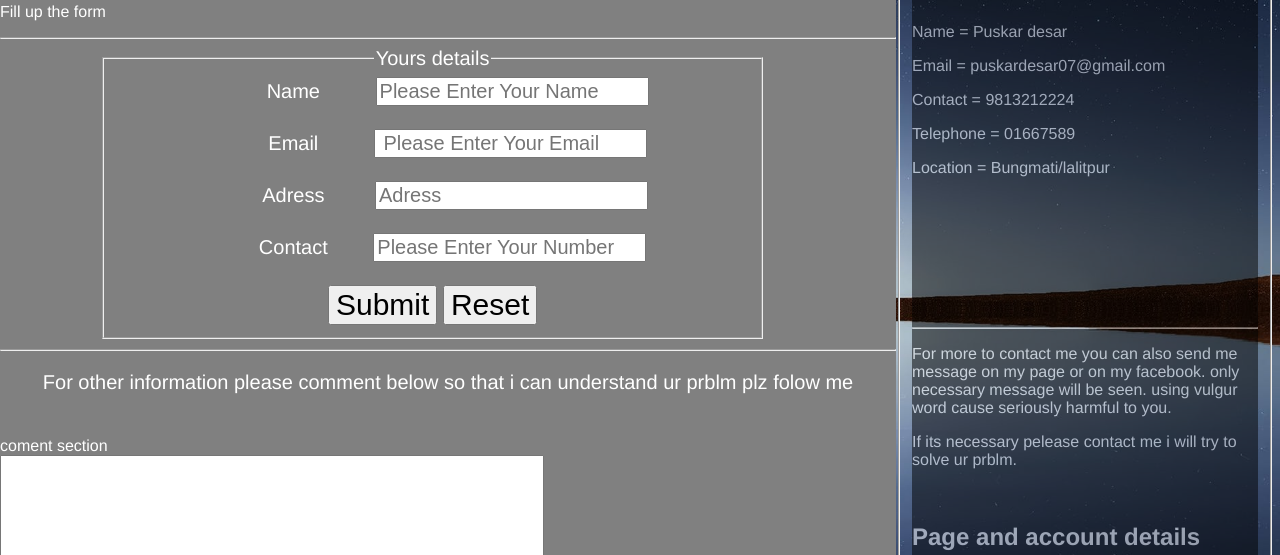
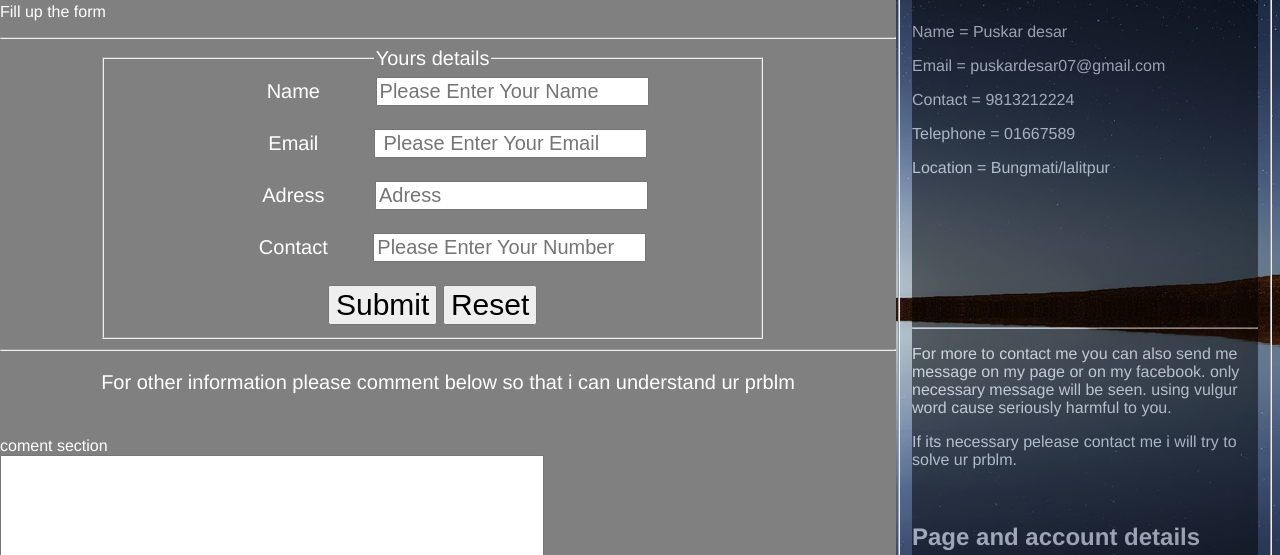
Before and after one commit to puskardessar/CSY1018.HTML, a plain HTML site: page contact.html in a window 1280 px wide. Shown: the part 245-800 px from the top of the page. Drawn offline with Linux system fonts and the light colour scheme.

Commit message:
Revert "message"
This reverts commit c906c1eef205699152c6216f5dfbd5df8b0543f0.

```diff
--- a/contact.html
+++ b/contact.html
@@ -63,7 +63,7 @@
 
         <hr>
 
-        <p>For other information please comment below so that i can understand ur prblm plz folow me</p>
+        <p>For other information please comment below so that i can understand ur prblm</p>
         <br>
 
 
```
